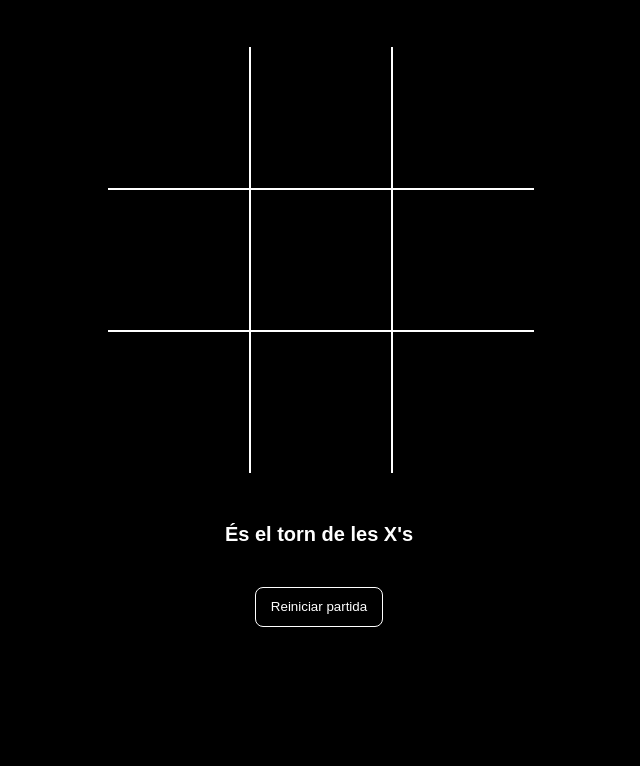
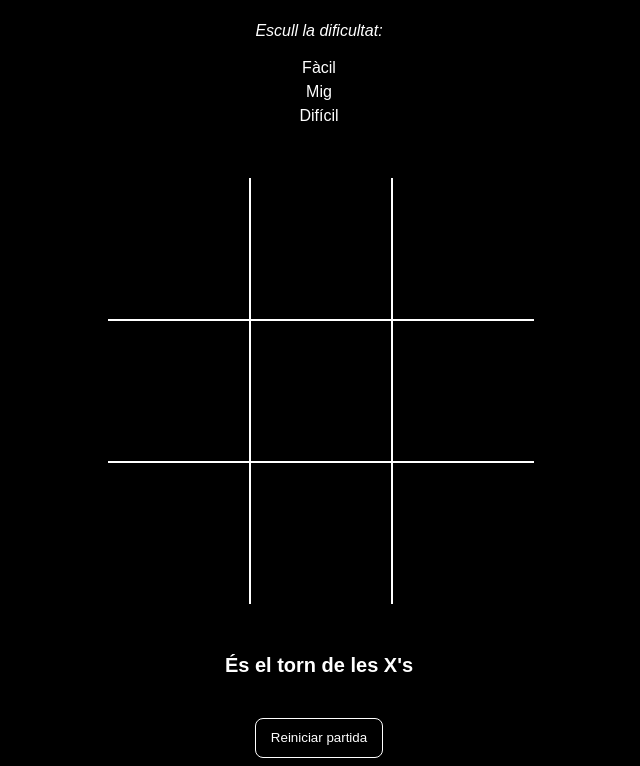
Before and after one commit to GoldiolBack/tres-en-ratlla, a plain HTML site: page index.html in a window 1280 px wide. Shown: the part 62-828 px from the top of the page, without its empty margins (321-961 px from the left). Before the commit the page ends 800 px from the top, so only its background shows below. Drawn offline with Linux system fonts and the light colour scheme.

Commit message:
Update index.html

```diff
--- a/index.html
+++ b/index.html
@@ -11,6 +11,11 @@
 <body>
     <section>
         <h1 class="game--title">Tres en ratlla</h1>
+        <ul class="dificultat"><h3>Escull la dificultat:</h3>
+            <li id="easy">Fàcil</li>
+            <li id="medium">Mig</li>
+            <li id="hard">Difícil</li>
+        </ul>
         <div class="game--container">
             <div data-cell-index="0" class="cell"></div>
             <div data-cell-index="1" class="cell"></div>
```
